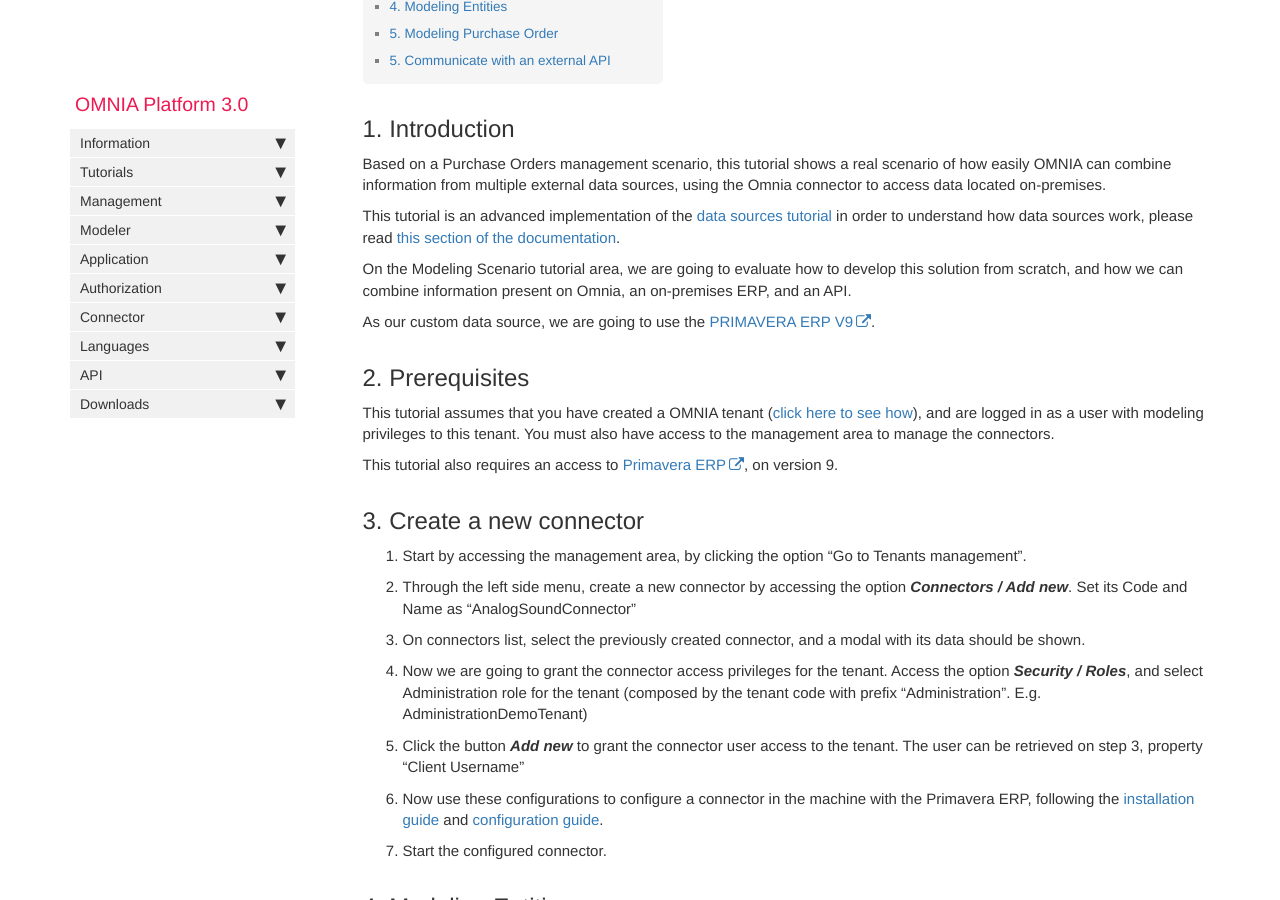
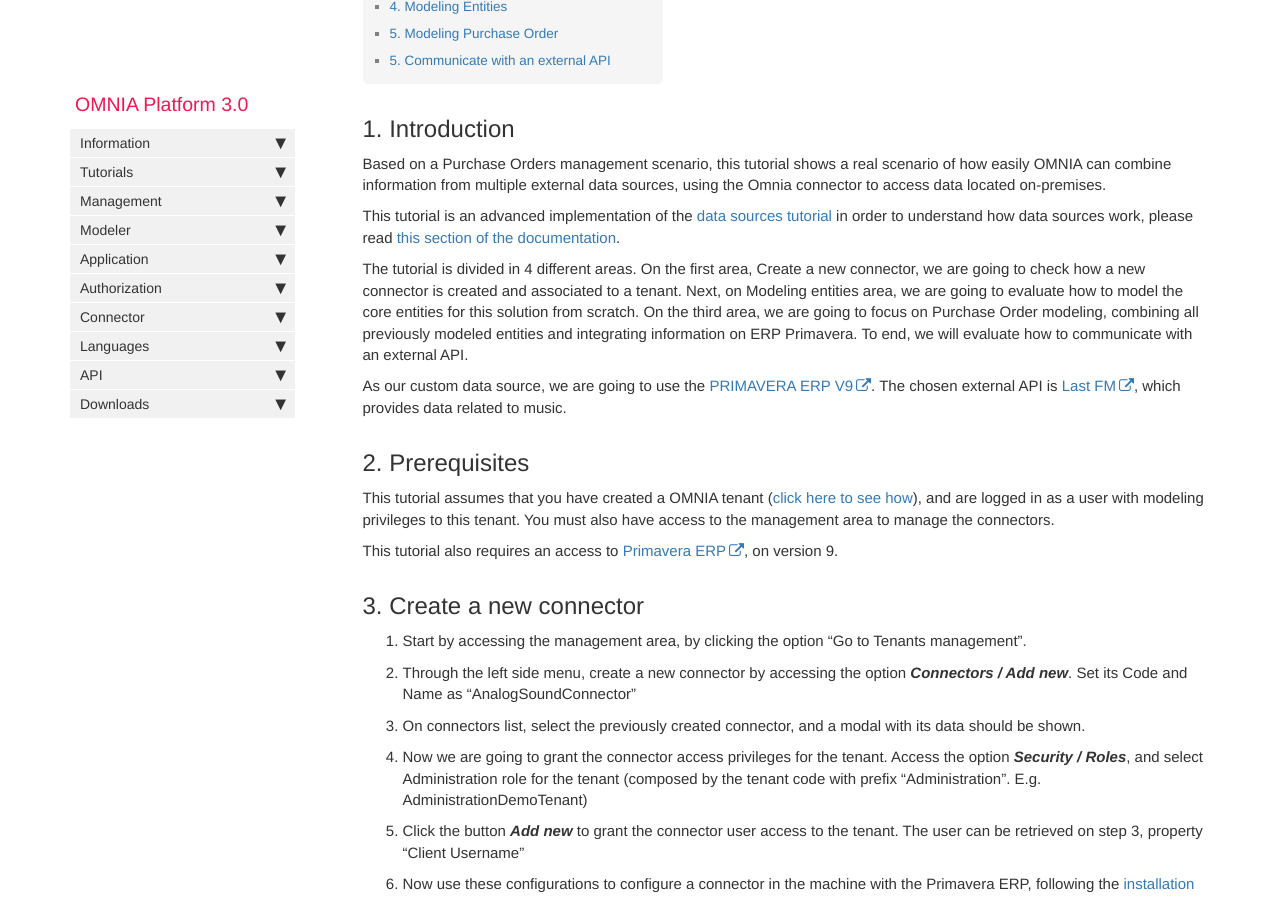
Before and after one commit to daniel8lopes/omnia3, a Jekyll site: the page built from docs/pages/omnia3/Tutorials/omnia3_multisystemconnectortutorial.md, in a window 1280 px wide and 900 px high, scrolled down 313 px. Built offline with Jekyll 4.4.1, drawn with Linux system fonts in a browser that asks for light colours; nearby versions of some CDN libraries; comment, search, counter and statistics services are not loaded.

Commit message:
Update omnia3_multisystemconnectortutorial.md

```diff
--- a/docs/pages/omnia3/Tutorials/omnia3_multisystemconnectortutorial.md
+++ b/docs/pages/omnia3/Tutorials/omnia3_multisystemconnectortutorial.md
@@ -13,9 +13,10 @@ Based on a Purchase Orders management scenario, this tutorial shows a real scena
 
 This tutorial is an advanced implementation of the [data sources tutorial](omnia3_datasourcetutorial.html) in order to understand how data sources work, please read [this section of the documentation](omnia3_modeler_datasources.html).
 
-On the Modeling Scenario tutorial area, we are going to evaluate how to develop this solution from scratch, and how we can combine information present on Omnia, an on-premises ERP, and an API.
+The tutorial is divided in 4 different areas. On the first area, Create a new connector, we are going to check how a new connector is created and associated to a tenant. Next, on Modeling entities area, we are going to evaluate how to model the core entities for this solution from scratch.
+On the third area, we are going to focus on Purchase Order modeling, combining all previously modeled entities and integrating information on ERP Primavera. To end, we will evaluate how to communicate with an external API.
 
-As our custom data source, we are going to use the [PRIMAVERA ERP V9](https://pt.primaverabss.com).
+As our custom data source, we are going to use the [PRIMAVERA ERP V9](https://pt.primaverabss.com). The chosen external API is [Last FM](https://www.last.fm/api), which provides data related to music.
 
 ## 2. Prerequisites
 
```
